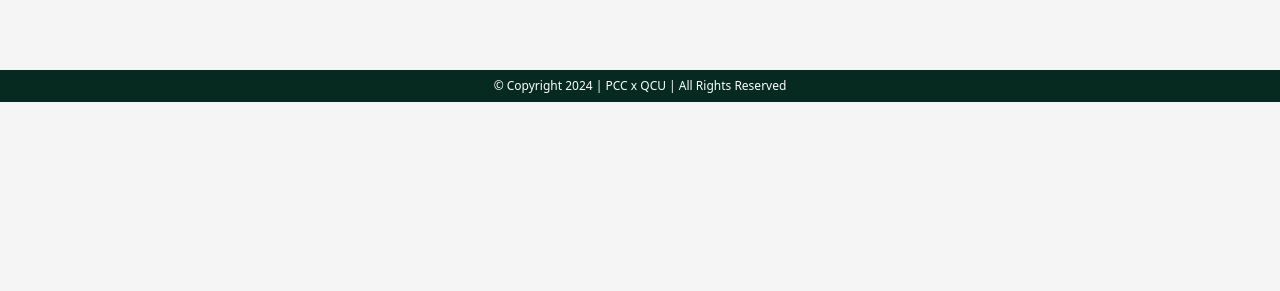
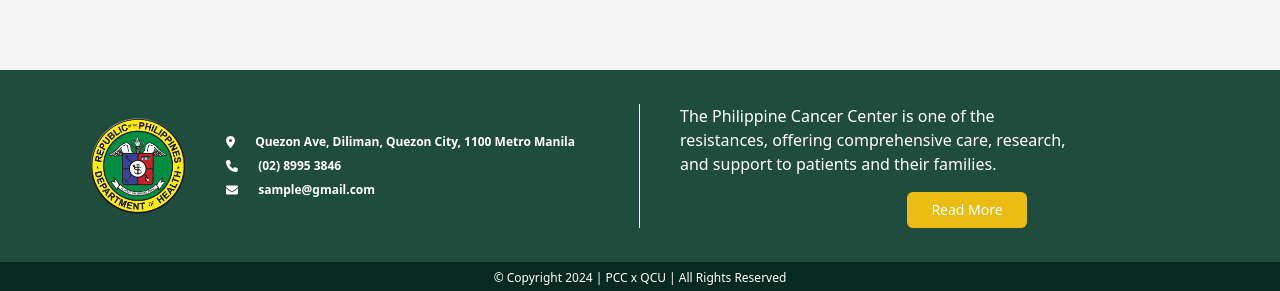
Before and after one commit to heionim31/cancer-public-site, a React (Vite) app: page / in a window 1280 px wide. Shown: the part 2442-2733 px from the top of the page. Before the commit the page ends 2544 px from the top, so only its background shows below. Built offline with nearby package versions, Linux system fonts and the light colour scheme.

Commit message:
add footer info layout

```diff
--- a/src/layouts/Footer.tsx
+++ b/src/layouts/Footer.tsx
@@ -1,11 +1,16 @@
+import FooterInfo from "./FooterInfo";
+
 export default function Footer() {
   const currentYear = new Date().getFullYear();
 
   return (
-    <div className="bg-[#062A1F] text-white py-2 text-center relative bottom-0 w-full">
-      <p className="text-xs px-4">
-        © Copyright {currentYear} | PCC x QCU | All Rights Reserved
-      </p>
-    </div>
+    <>
+      <FooterInfo />
+      <div className="bg-[#062A1F] text-white py-2 text-center relative bottom-0 w-full">
+        <p className="text-xs px-4">
+          © Copyright {currentYear} | PCC x QCU | All Rights Reserved
+        </p>
+      </div>
+    </>
   );
 }
--- /dev/null
+++ b/src/layouts/FooterInfo.tsx
@@ -0,0 +1,46 @@
+import logo from "../assets/pcc-logo.svg";
+import { FontAwesomeIcon } from "@fortawesome/react-fontawesome";
+import {
+  faEnvelope,
+  faPhone,
+  faLocationDot,
+} from "@fortawesome/free-solid-svg-icons";
+
+export default function FooterInfo() {
+  return (
+    <div className="grid grid-cols-2 gap bg-[#204C3E] text-white w-full h-48 place-content-center mx-auto relative">
+      {/* Left Column */}
+      <div className="flex items-center justify-end w-full pr-16 border-r border-white">
+        <img src={logo} alt="PCC Logo" className="w-24 h-auto mr-10" />
+        <div className="leading-loose text-xs font-semibold">
+          <div>
+            <FontAwesomeIcon icon={faLocationDot} className="mr-5" />
+            <span>Quezon Ave, Diliman, Quezon City, 1100 Metro Manila</span>
+          </div>
+          <div>
+            <FontAwesomeIcon icon={faPhone} className="mr-5" />
+            <span>(02) 8995 3846</span>
+          </div>
+          <div>
+            <FontAwesomeIcon icon={faEnvelope} className="mr-5" />
+            <span>sample@gmail.com</span>
+          </div>
+        </div>
+      </div>
+
+      {/* Right Column */}
+      <div className="flex flex-col justify-center pl-10 w-2/3">
+        <p className="mb-4 text-md">
+          The Philippine Cancer Center is one of the resistances, offering
+          comprehensive care, research, and support to patients and their
+          families.
+        </p>
+        <div className="self-end">
+          <button className="text-sm bg-[#EBBC14] px-6 py-2 rounded-md hover:bg-[#FCD34D] mr-10">
+            Read More
+          </button>
+        </div>
+      </div>
+    </div>
+  );
+}
--- a/src/pages/home/Container4.tsx
+++ b/src/pages/home/Container4.tsx
@@ -10,7 +10,7 @@ export default function Container4() {
   const buttonTitle = "View Affiliates";
 
   return (
-    <div className="grid grid-cols-2 h-screen place-items-center px-64 bg-[#F5F5F5] bg">
+    <div className="grid grid-cols-2 h-screen place-items-center px-64 bg-[#F5F5F5]">
       {/* Column 1 */}
       <div className="flex flex-col col-span-1 w-5/6">
         <Text title={title} content={content} />
```
